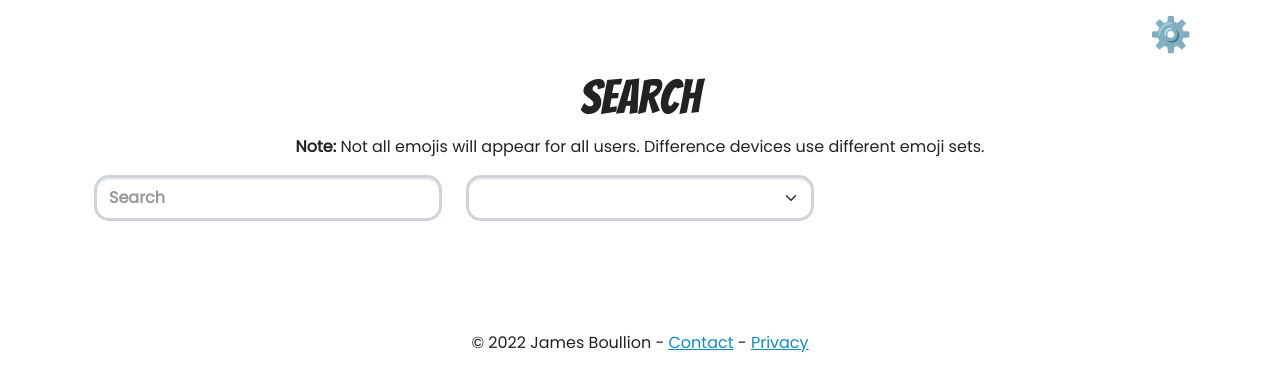
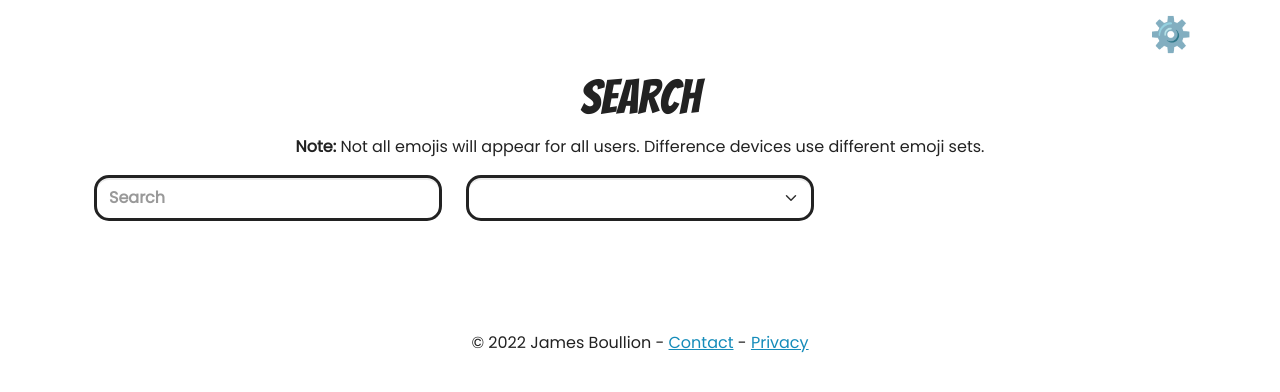
Before and after one commit to jboullion/emoji-games, a Vue app: page /search in a window 1280 px wide. Shown: the top 392 px of the page. Built offline with nearby package versions, Linux system fonts and the light colour scheme.

Commit message:
Search darkmode

```diff
--- a/src/App.vue
+++ b/src/App.vue
@@ -34,6 +34,7 @@ const audioEnabled = ref(false);
 /* @import './assets/css/bootswatch/sketchy/bootstrap.min.css'; */
 @import './assets/css/bootswatch/lumen/bootstrap.min.css';
 
+@import './assets/css/variables.css';
 @import './assets/css/utilities.css';
 @import './assets/css/bs-overrides.css';
 @import './assets/css/darkmode.css';
--- a/src/assets/css/bs-overrides.css
+++ b/src/assets/css/bs-overrides.css
@@ -1,6 +1,14 @@
+h1 {
+  font-size: 48px;
+}
+
 .bg-dark {
   background-color: #222 !important;
 }
+
+/**
+ * BUTTONS
+ */
 
 .btn {
   border-radius: 15px;
@@ -20,6 +28,14 @@
   outline: auto 2px -webkit-focus-ring-color;
 }
 
+/**
+ * CARDS & MODALS
+ */
+
+.fade {
+  transition: opacity 0.1s linear;
+}
+
 .modal .btn-close,
 .toast .btn-close {
   background-image: none;
@@ -28,14 +44,6 @@
   opacity: 1;
   font-size: 30px;
   padding: 0;
-}
-
-.fade {
-  transition: opacity 0.1s linear;
-}
-
-h1 {
-  font-size: 48px;
 }
 
 .card,
@@ -74,3 +82,18 @@ h1 {
     padding: 20px;
   }
 }
+
+/**
+ * FORMS
+ */
+.form-select {
+  box-shadow: inset 0 2px 0 rgb(0 0 0 / 8%);
+}
+
+.form-control,
+.form-select {
+  border: 3px solid var(--soft-white);
+  border-radius: 15px;
+  font-weight: bold;
+  line-height: 1.8;
+}
--- a/src/assets/css/darkmode.css
+++ b/src/assets/css/darkmode.css
@@ -6,18 +6,18 @@
 }
 
 #app-wrapper.bg-dark {
-  color: #f1f1f1;
+  color: var(--soft-white);
 }
 
 #app-wrapper.bg-dark .card,
 #app-wrapper.bg-dark .modal-content {
-  background-color: #111;
-  border-color: #fefefe;
-  color: #f1f1f1;
+  background-color: var(--dark);
+  border-color: var(--soft-white);
+  color: var(--soft-white);
 }
 
 #app-wrapper.bg-dark .modal {
-  background-color: #222;
+  background-color: var(--gray);
 }
 
 #app-wrapper.bg-dark h1,
@@ -25,9 +25,21 @@
 #app-wrapper.bg-dark h3,
 #app-wrapper.bg-dark h4,
 #app-wrapper.bg-dark h5 {
-  color: #fefefe;
+  color: var(--soft-white);
 }
 
 #app-wrapper.bg-dark p {
-  color: #fefefe;
+  color: var(--soft-white);
 }
+
+/**
+ * FORMS
+ */
+.form-select {
+  box-shadow: inset 0 2px 0 rgb(0 0 0 / 8%);
+}
+
+.form-control,
+.form-select {
+  border: 3px solid var(--gray);
+}
--- a/src/assets/css/typography.css
+++ b/src/assets/css/typography.css
@@ -8,7 +8,7 @@ h2,
 h3,
 h4,
 h5 {
-  color: #222;
+  color: var(--gray);
   font-family: 'Bangers', cursive;
   transition: color 0.15s linear;
 }
--- a/src/assets/css/variables.css
+++ b/src/assets/css/variables.css
@@ -1,2 +1,5 @@
 :root {
+  --soft-white: #fefefe;
+  --dark: #111;
+  --gray: #222;
 }
--- a/src/components/games/Search.vue
+++ b/src/components/games/Search.vue
@@ -148,16 +148,10 @@ function copy(emoji: string) {
 </template>
 
 <style scoped>
-.form-select {
-  box-shadow: inset 0 2px 0 rgb(0 0 0 / 8%);
-}
-
-.form-control,
-.form-select {
-  border: 3px solid #ced4da;
-  border-radius: 15px;
-  font-weight: bold;
-  line-height: 1.8;
+#app-wrapper.bg-dark .emoji {
+  background-color: var(--dark);
+  box-shadow: 0 2px 0 2px rgba(255, 255, 255, 0.5);
+  border: 2px solid var(--gray);
 }
 
 #emoji-list {
@@ -172,7 +166,7 @@ function copy(emoji: string) {
   cursor: grab;
   position: relative;
   user-select: none;
-  border: 2px solid #111;
+  border: 2px solid var(--dark);
   border-radius: 15px;
   box-shadow: 0 2px 0 2px rgba(0, 0, 0, 0.5);
 }
@@ -187,13 +181,16 @@ function copy(emoji: string) {
   content: 'Copied! ' attr(title);
   font-size: 16px;
   background: #fff;
+  color: black;
   padding: 5px;
-  border: 2px solid #222;
+  border: 2px solid var(--gray);
   border-radius: 15px;
   position: absolute;
   bottom: 95%;
-  left: -25%;
+  left: 50%;
   width: 150%;
+  max-width: 320px;
+  transform: translate(-50%, 0);
   z-index: 10;
 }
 
```
